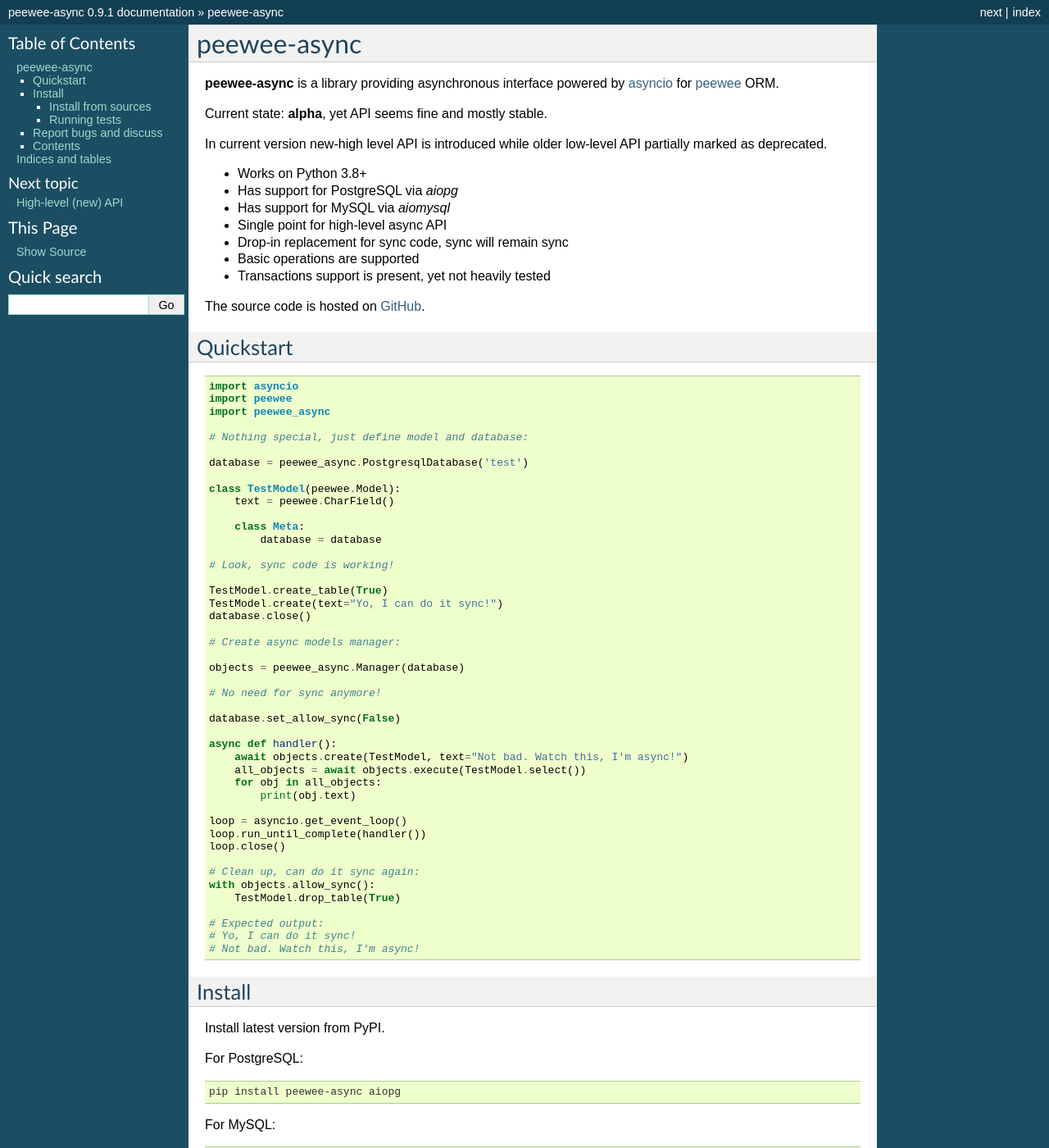
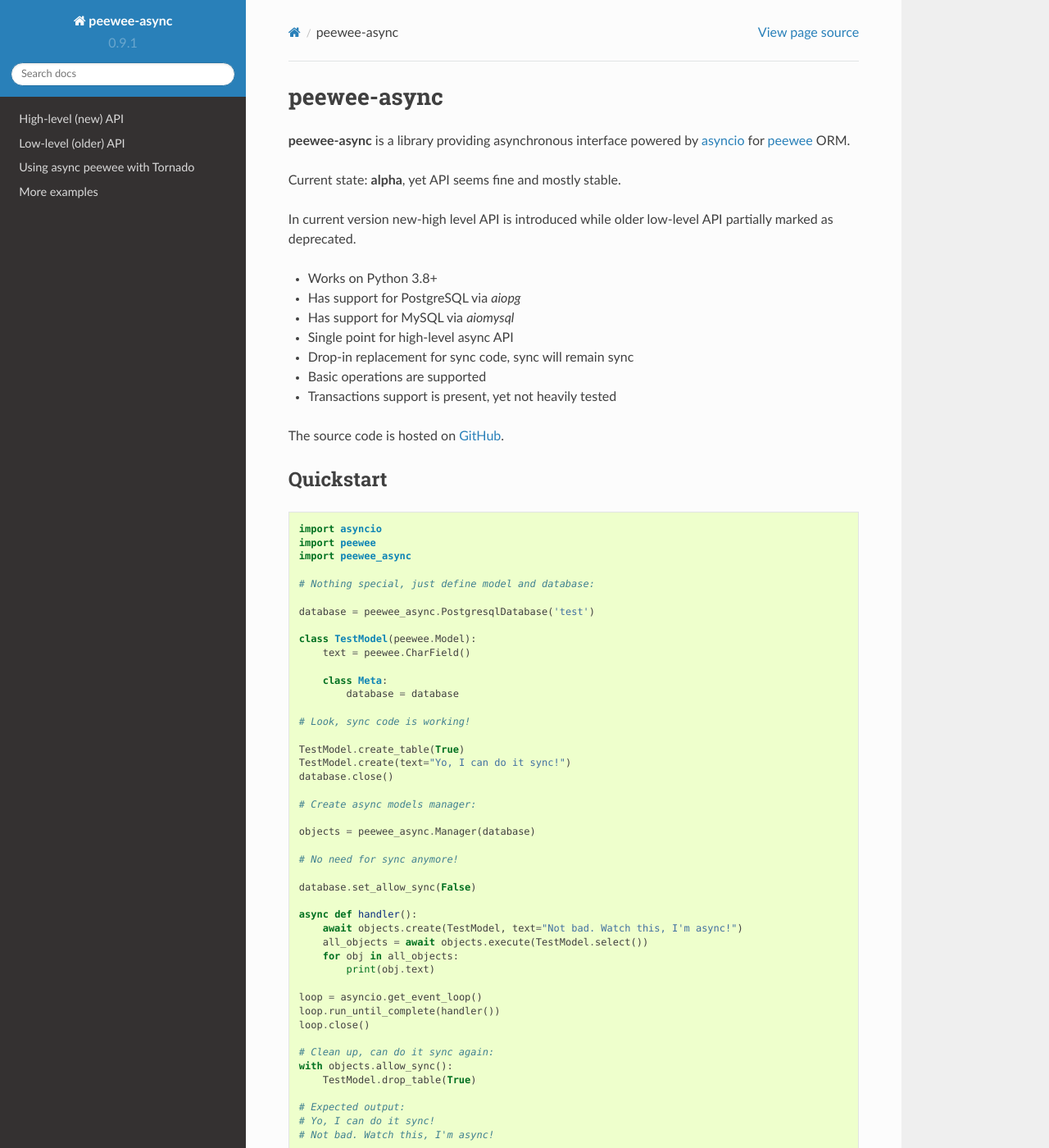
Before and after one commit to 05bit/peewee-async, a Sphinx documentation site: the page built from docs/index.rst, in a window 1280 px wide and 1400 px high. Shown: the whole window at 82% size. Built offline with Sphinx 7.4.7 and the Read the Docs theme 2.0.0, drawn with Linux system fonts in a browser that asks for light colours; the version number is read from the project's files by our own code; some of the changed text lies outside the part shown.

Commit message:
Feat/readthedocs (#200)
fix documentation deploy

```diff
--- a/docs/conf.py
+++ b/docs/conf.py
@@ -113,7 +113,7 @@
 
 # The theme to use for HTML and HTML Help pages.  See the documentation for
 # a list of builtin themes.
-html_theme = 'default'
+html_theme = 'sphinx_rtd_theme'
 
 # Theme options are theme-specific and customize the look and feel of a theme
 # further.  For a list of options available for each theme, see the
--- a/docs/peewee_async/api_older.rst
+++ b/docs/peewee_async/api_older.rst
@@ -7,10 +7,6 @@
 ----------------------
 
 .. autofunction:: peewee_async.execute
-.. autofunction:: peewee_async.get_object
-.. autofunction:: peewee_async.create_object
-.. autofunction:: peewee_async.delete_object
-.. autofunction:: peewee_async.update_object
 .. autofunction:: peewee_async.prefetch
 
 Transactions
--- a/docs/requirements.txt
+++ /dev/null
@@ -1,4 +0,0 @@
-peewee >= 2.8.0
-aiomysql >= 0.0.7
-aiopg >= 0.9.2
-tasklocals >= 0.2
--- a/pyproject.toml
+++ b/pyproject.toml
@@ -18,12 +18,16 @@
 cryptography = { version = "^41.0.3", optional = true }
 pytest = { version = "^7.4.1", optional = true }
 pytest-asyncio = { version = "^0.21.1", optional = true }
+sphinx = { version = "^7.1.2", optional = true }
+sphinx-rtd-theme = { version = "^1.3.0rc1", optional = true }
+
 
 
 [tool.poetry.extras]
 postgresql = ["aiopg"]
 mysql = ["aiomysql", "cryptography"]
 develop = ["aiopg", "aiomysql", "cryptography", "pytest", "pytest-asyncio"]
+docs = ["aiopg", "aiomysql", "cryptography", "sphinx", "sphinx-rtd-theme"]
 
 [build-system]
 requires = ["poetry-core"]
```
Also changed, not shown: .readthedocs.yaml (added).
